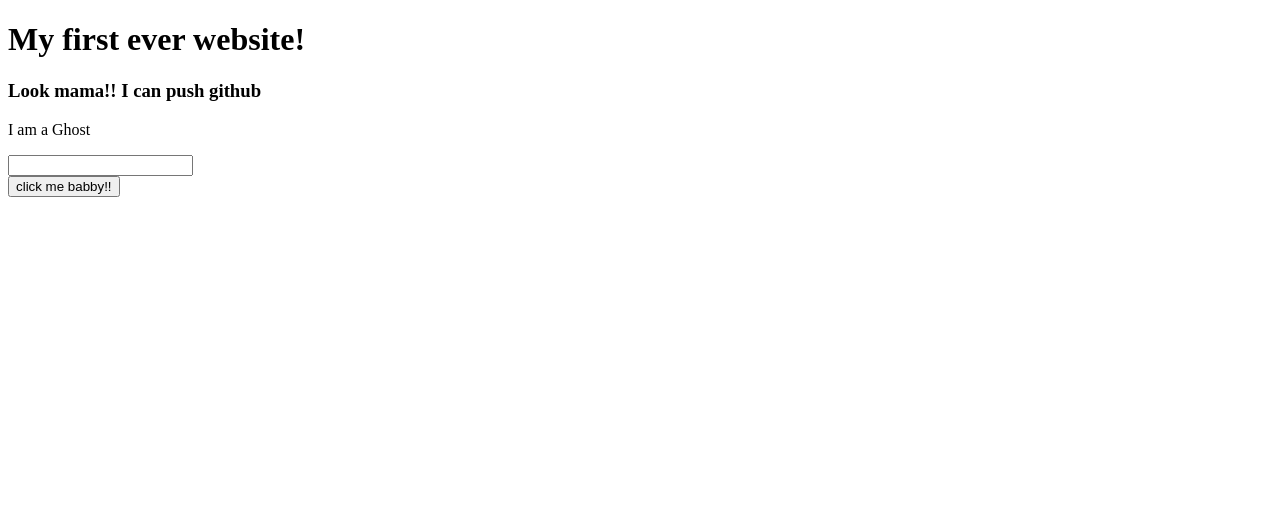
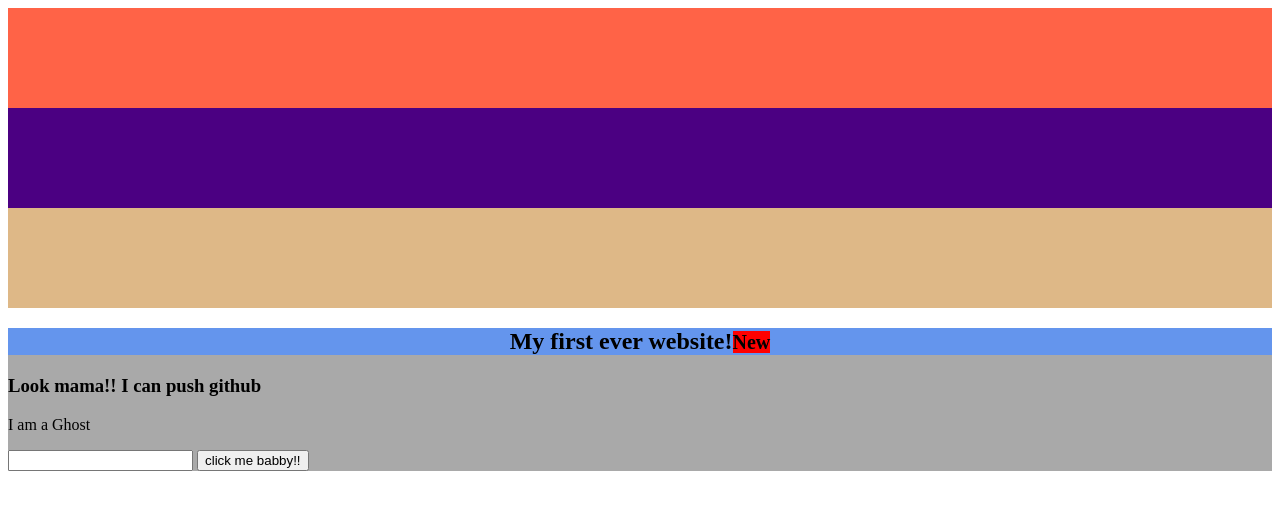
Before and after one commit to gkazal/myfirstWebsite, a plain HTML site: page index.html in a window 1280 px wide. Drawn offline with Linux system fonts and the light colour scheme.

Commit message:
update file

```diff
--- a/index.html
+++ b/index.html
@@ -4,13 +4,62 @@
     <meta charset="UTF-8">
     <meta name="viewport" content="width=device-width, initial-scale=1.0">
     <title>Document</title>
+    <style>
+        div{
+            height: 100px;
+            width: 100%;
+            background-color: orange;
+        }
+        .container{
+            background-color: rgb(124, 118, 118);
+        }
+        #first{
+            background-color:tomato;
+        }
+        #second{
+            background-color: indigo;
+        }
+        #third{
+            background-color: burlywood;
+        }
+        .effect::after{
+            content: "New";
+            font-size: 20px;
+            background-color: red;
+
+        }
+        #h1content{
+            text-align: center;
+            background-color: cornflowerblue;
+        }
+        .background{
+            background-color: darkgray;
+        }
+
+    </style>
+
+
 </head>
 <body>
-    <h1>My first ever website!</h1>
+    <section class="container">
+        <div id="first"></div>
+        <div id="second"></div>
+        <div id="third"></div>
+    </section>
+
+    <section class="background">
+        <h1 id="h1content" class="effect">My first ever website!</h1>
     <h3>Look mama!! I can push github</h3>
     <p> I am a Ghost</p>
     <input type="text">
-    <br>
+
     <button>click me babby!!</button>
+    </section>
+
+    </div>
+
 </body>
+<footer>
+
+</footer>
 </html>
```
